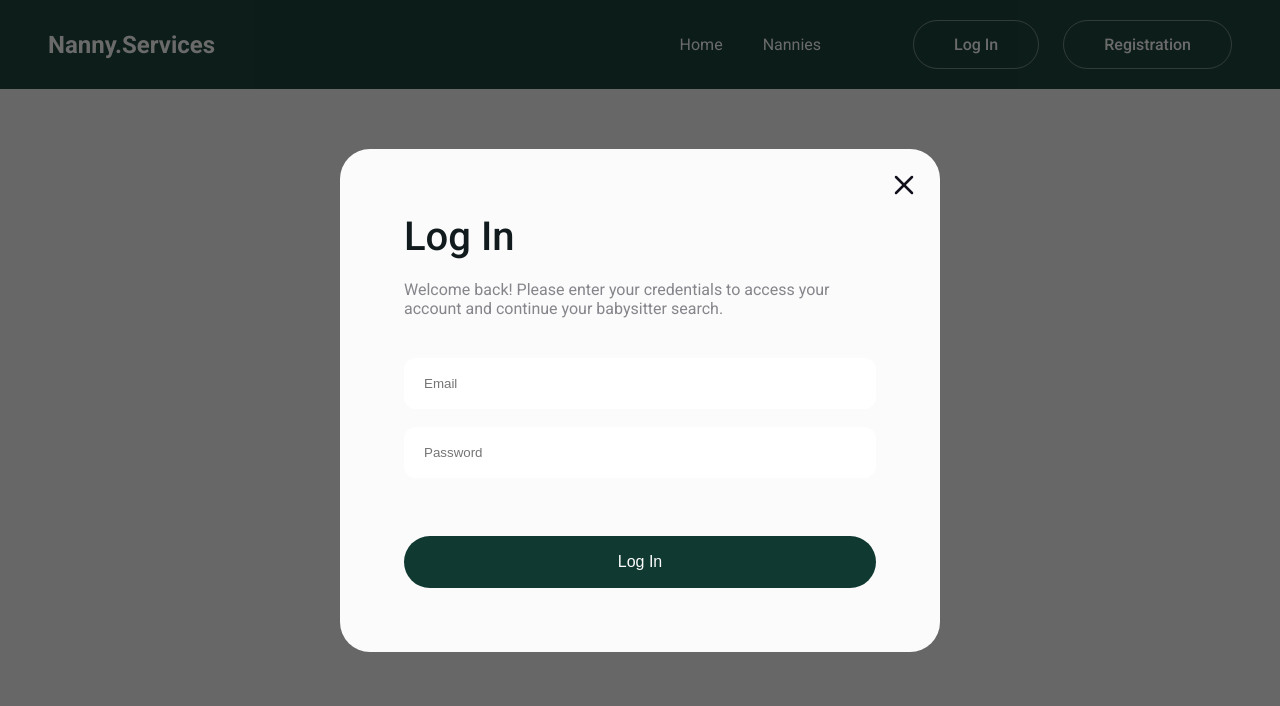
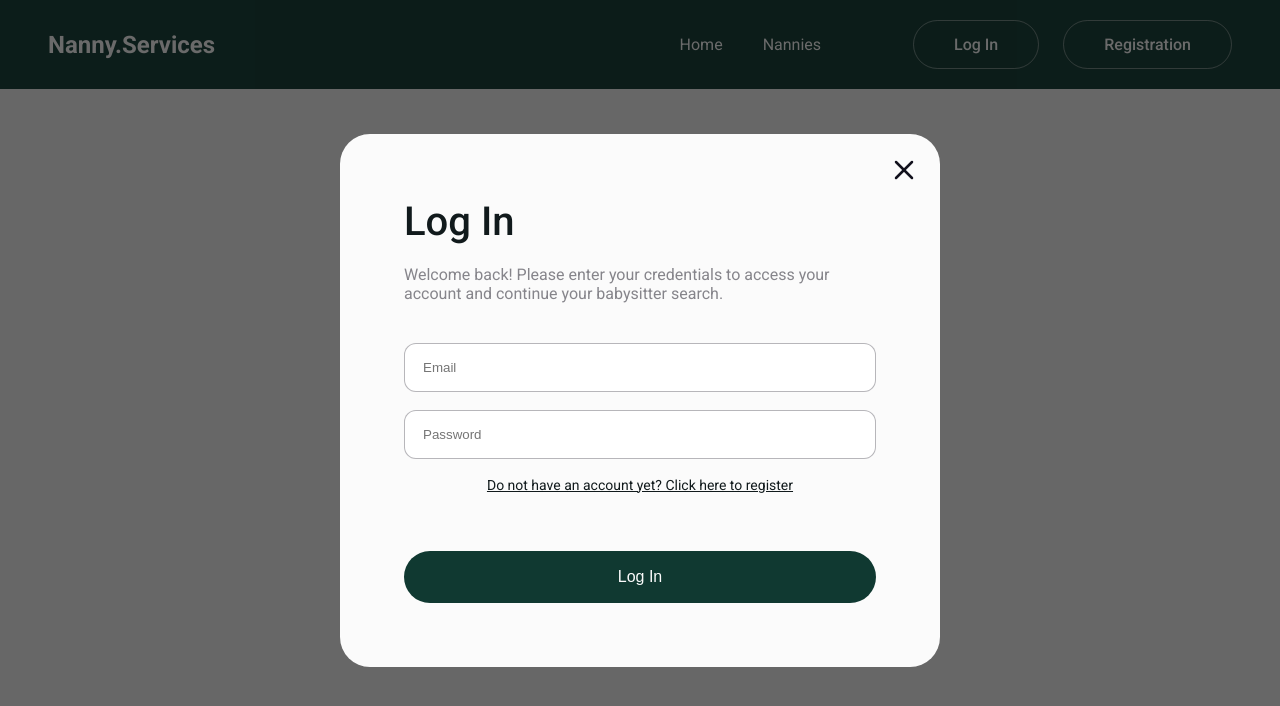
Before and after one commit to 1evanter/nanny-services, a Next.js app: page /sign-in in a window 1280 px wide. Shown: the top 706 px of the page. Built offline with nearby package versions, Linux system fonts and the light colour scheme; no server answers.

Commit message:
update sign in

```diff
--- a/src/app/components/SignIn/SignIn.module.css
+++ b/src/app/components/SignIn/SignIn.module.css
@@ -20,7 +20,7 @@
     color: var(--text-color-secondary);
     padding: 16px 18px;
     border-radius: 12px;
-    border-color: transparent;
+    border: 1px solid var(--text-color-filter);
 }
 
 .submit {
@@ -32,3 +32,16 @@
     border-radius: 30px;
     border-color: transparent;
 }
+
+.error {
+    color: crimson;
+    font-size: 12px;
+}
+
+.text {
+    font-size: 14px;
+    text-align: center;
+    text-decoration: underline;
+    font-weight: 400;
+    color: var(--text-color-secondary);
+}
--- a/src/app/components/SignIn/SignIn.tsx
+++ b/src/app/components/SignIn/SignIn.tsx
@@ -7,6 +7,7 @@ import { useRouter } from "next/navigation";
 import { schema } from "@/schemes/signIn"
 import {yupResolver} from "@hookform/resolvers/yup"
 import styles from "./SignIn.module.css"
+import Link from "next/link";
 
 type Inputs = {
   email: string;
@@ -45,6 +46,8 @@ export const SignIn = () => {
       <input {...register("password")} placeholder="Password"/>
         {errors.password && <p className={styles.error}>{errors.password.message}</p>}
 
+       <Link href="/sign-up"><p className={styles.text}>Do not have an account yet? Click here to register</p></Link>
+
         <button className={styles.submit} type="submit">Log In</button>
       </form>
     </div>
```
